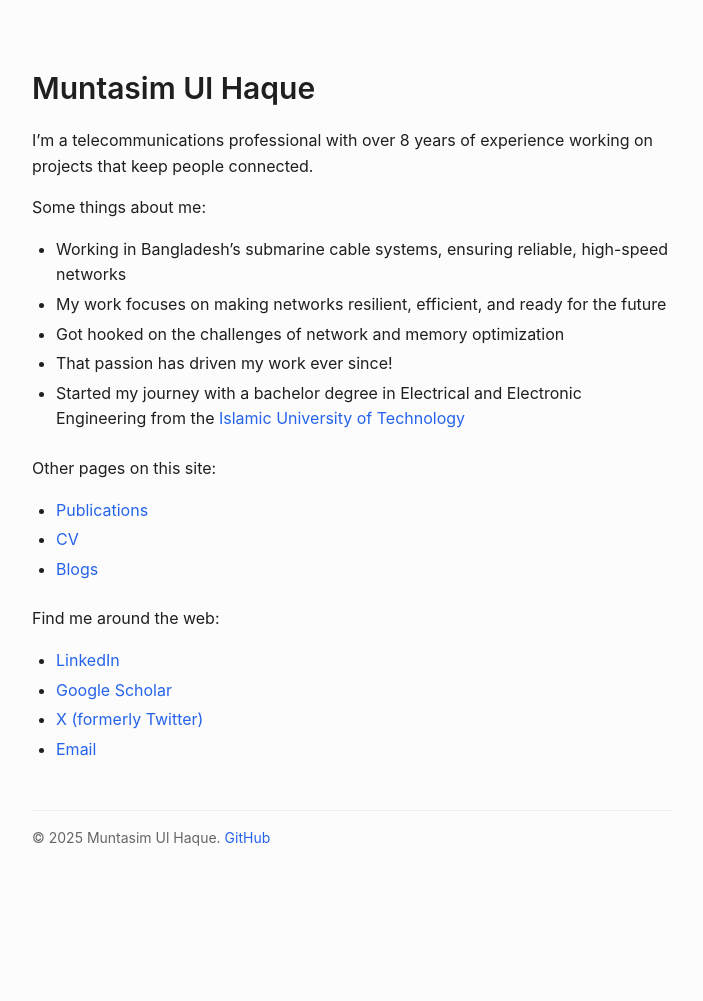
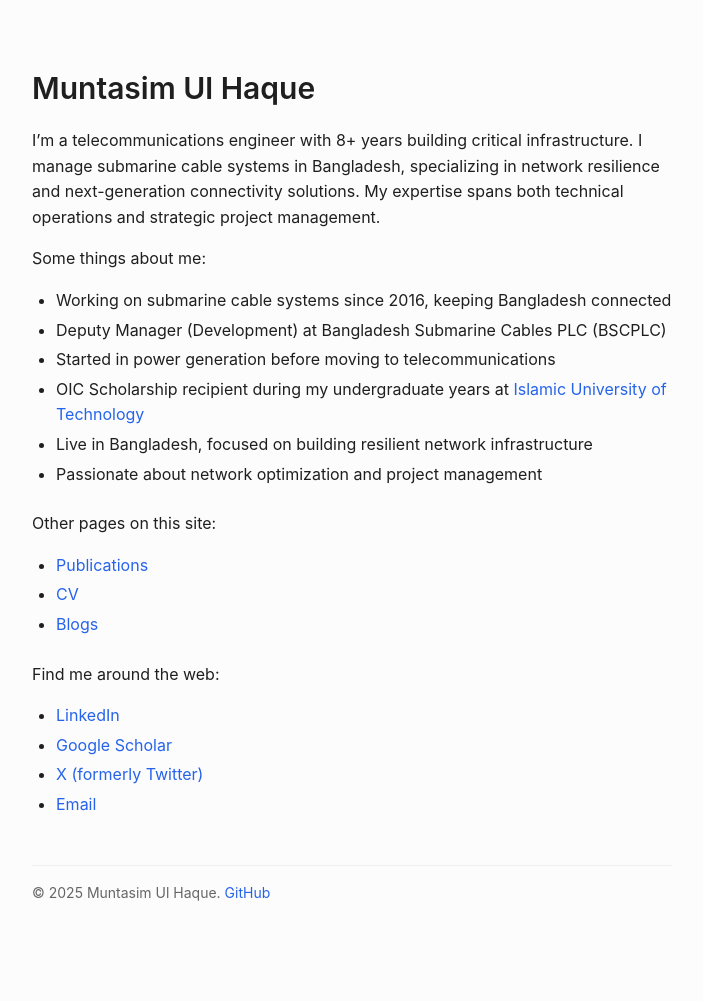
Before and after one commit to muntasimulhaque/muntasimulhaque.github.io, a Jekyll site: the page built from index.md, in a window 1280 px wide. Shown: the whole page, without its empty margins (288-991 px from the left). Built offline with Jekyll 4.4.1, drawn with Linux system fonts in a browser that asks for light colours; before the commit the page ends 946 px from its top, so only the background shows below that.

Commit message:
Update index.md

```diff
--- a/index.md
+++ b/index.md
@@ -5,14 +5,15 @@ title: Home
 
 ## Muntasim Ul Haque
 
-I'm a telecommunications professional with over 8 years of experience working on projects that keep people connected.
+I'm a telecommunications engineer with 8+ years building critical infrastructure. I manage submarine cable systems in Bangladesh, specializing in network resilience and next-generation connectivity solutions. My expertise spans both technical operations and strategic project management.
 
 Some things about me:
-* Working in Bangladesh's submarine cable systems, ensuring reliable, high-speed networks
-* My work focuses on making networks resilient, efficient, and ready for the future
-* Got hooked on the challenges of network and memory optimization
-* That passion has driven my work ever since!
-* Started my journey with a bachelor degree in Electrical and Electronic Engineering from the [Islamic University of Technology](https://www.iutoic-dhaka.edu/){:target="_blank"}
+* Working on submarine cable systems since 2016, keeping Bangladesh connected
+* Deputy Manager (Development) at Bangladesh Submarine Cables PLC (BSCPLC)
+* Started in power generation before moving to telecommunications
+* OIC Scholarship recipient during my undergraduate years at [Islamic University of Technology](https://www.iutoic-dhaka.edu/){:target="_blank"}
+* Live in Bangladesh, focused on building resilient network infrastructure
+* Passionate about network optimization and project management
 
 Other pages on this site:
 * [Publications](/publications/)
```
